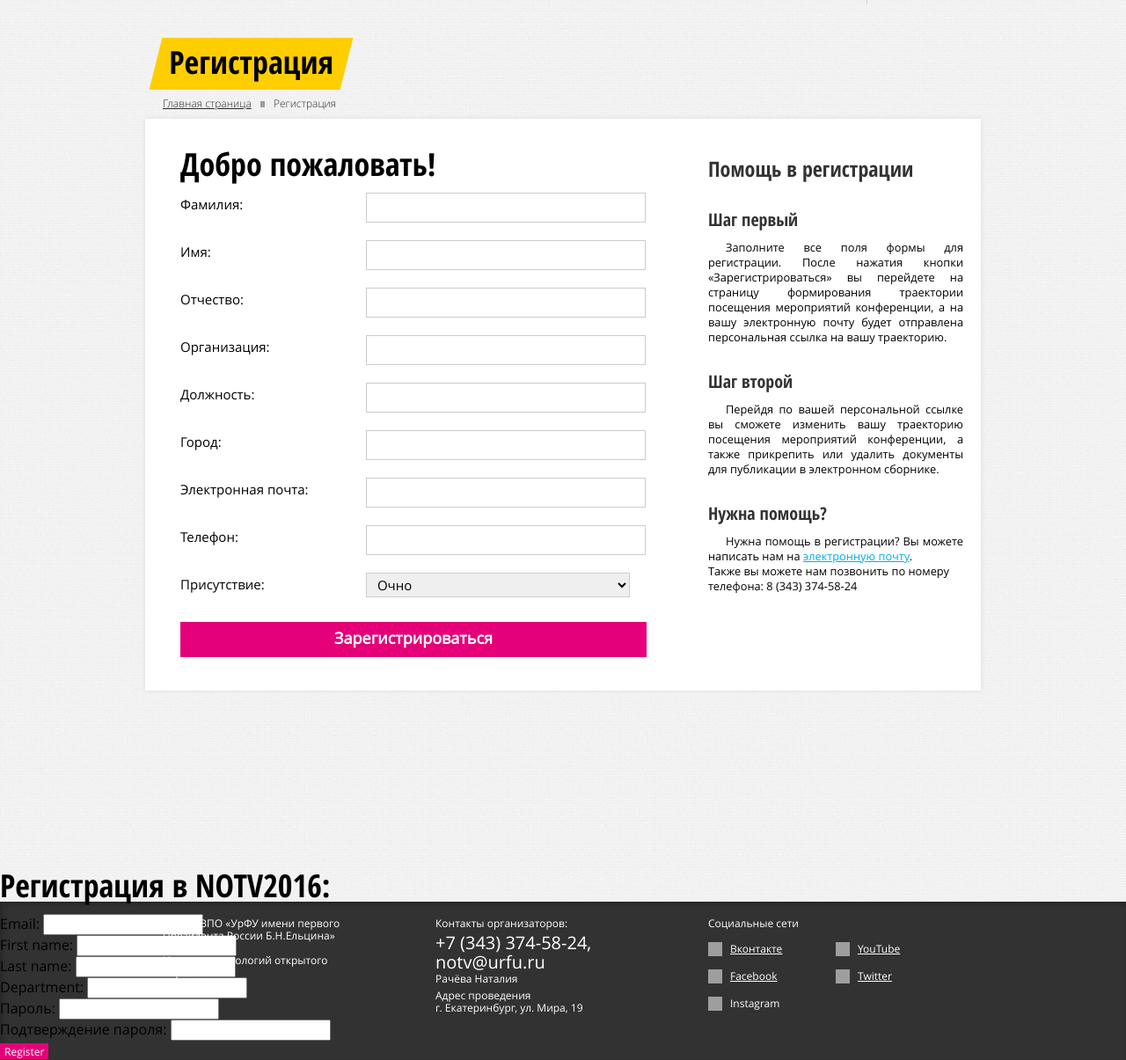
After one commit to MasterGowen/NOTV2016, a Django app: template notv2016/templates/users/register1.html in a window 1280 px wide. The commit adds this page. Shown: the part 981-2186 px from the top of the page at 88% size. Run offline with Django 3.2, Linux system fonts and the light colour scheme; the template is opened without the code that fills it: values that come from a table or form of the project are taken from there, others are empty; some libraries are stand-ins or nearby versions; grey boxes are pictures that could not be loaded.

Commit message:
Форма

```diff
--- a/notv2016/notv2016/settings.py
+++ b/notv2016/notv2016/settings.py
@@ -139,12 +139,11 @@ STATICFILES_DIRS = (
     os.path.join(BASE_DIR, "static"),
 )
 
-STATICFILES_STORAGE = 'pipeline.storage.PipelineCachedStorage'
 
 STATICFILES_FINDERS = (
     'django.contrib.staticfiles.finders.FileSystemFinder',
     'django.contrib.staticfiles.finders.AppDirectoriesFinder',
-    'pipeline.finders.PipelineFinder',
+
 )
 
 STATIC_ROOT = '/static/'
--- a/notv2016/templates/users/base.html
+++ b/notv2016/templates/users/base.html
@@ -60,12 +60,9 @@
                                 <input class="header-search-button" type="submit" value="Найти" />
                             </form>
 <ul class="submenu" style="width: 434px;">
-                            <li class=""><a href="http://notv.urfu.ru/ru/article/program">Программа конференции</a></li>
-                            <li class=""><a href="http://notv.urfu.ru/ru/article/event">Мероприятия</a></li>
-                            <li class=""><a href="http://notv.urfu.ru/ru/article/mk_s_opisaniem">Мастер-классы</a></li>
-                            <li class=""><a href="http://notv.urfu.ru/ru/article/competition">Конкурс</a></li>
+                            <li class=""><a href="http://notv.urfu.ru/ru/article/program">Направления работы</a></li>
+                            <li class=""><a href="http://notv.urfu.ru/ru/article/contacts">Контакты</a></li>
                             <li class=""><a href="http://notv.urfu.ru/ru/article/accommodation">Размещение в гостинице</a></li>
-                            <li class=""><a href="http://notv.urfu.ru/ru/article/contacts">Контакты</a></li>
                                             </ul>
                         </div>
                     </div>
--- /dev/null
+++ b/notv2016/templates/users/register1.html
@@ -0,0 +1,228 @@
+{% extends "base.html" %}
+
+{% block content %}
+<div class="for-footer">
+    <div class="main-title">
+        <h1><span class="in"><span>Регистрация</span></span></h1>
+    </div>
+    <div class="section breadcrumbs">
+        <div class="row">
+            <div class="col3">
+                <span class="breadcrumbs-item">
+                    <a href="http://notv.urfu.ru/ru">Главная страница</a>
+                </span>
+                <span class="divide">/</span>
+                <span class="breadcrumbs-item">
+                    <a href="" class="no-underline"><span>Регистрация</span></a>
+                </span>
+            </div>
+        </div>
+    </div>
+
+<div class="section content">
+   <div class="row">
+
+      <div class="col2 lea_alex">
+                  <header>
+                    <h1 class="title">
+                      <span class="title-super">Добро пожаловать!</span>
+                    </h1>
+                  </header>
+
+
+    <form action="" method="post">
+
+        <input type="hidden" name="csrfmiddlewaretoken" value="J5fbaEHw6yGZyjMXMuDUW58N4P5X1C1Z">
+
+        <div class="cont-input">
+        <label for="id_f">Фамилия:</label>
+        <input id="id_f" maxlength="1024" name="f" type="text">
+        </div>
+
+        <div class="cont-input">
+        <label for="id_i">Имя:</label>
+        <input id="id_i" maxlength="1024" name="i" type="text">
+        </div>
+
+        <div class="cont-input">
+        <label for="id_o">Отчество:</label>
+        <input id="id_o" maxlength="1024" name="o" type="text">
+        </div>
+
+        <div class="cont-input">
+        <label for="id_org">Организация:</label>
+        <input id="id_org" maxlength="1024" name="org" type="text">
+        </div>
+
+        <div class="cont-input">
+        <label for="id_job">Должность:</label>
+        <input id="id_job" maxlength="1024" name="job" type="text">
+        </div>
+
+        <div class="cont-input">
+        <label for="id_city">Город:</label>
+        <input id="id_city" maxlength="1024" name="city" type="text">
+        </div>
+
+        <div class="cont-input">
+        <label for="id_email">Электронная почта:</label>
+        <input id="id_email" maxlength="1024" name="email" type="email">
+        </div>
+
+        <div class="cont-input">
+        <label for="id_tel">Телефон:</label>
+        <input id="id_tel" maxlength="1024" name="tel" type="text">
+        </div>
+
+        <div class="cont-input">
+        <label for="id_status">Присутствие:</label>
+        <select id="id_status" name="status">
+            <option value="online">Заочно</option>
+            <option value="offline" selected="selected">Очно</option>
+        </select>
+        </div>
+
+
+        <div class="cont-input cont-btn">
+            <input name="submit" id="submit" class="button_create" value="Зарегистрироваться" type="submit">
+        </div>
+
+
+    </form>
+
+
+            </div>
+                <div class="col">
+                                      <aside role="complementary">
+
+
+
+
+
+
+<style>
+.smaller {
+  font-size:80%;
+}
+.gray {
+  color: #333;
+}
+
+.smaller-header {
+  font-size: 20px;
+}
+.justify {
+  text-align: justify;
+  text-indent: 20px;
+}
+</style>
+
+
+<div class="smaller">
+
+<header>
+  <h3 class="sr gray">Помощь в регистрации</h3>
+</header>
+  <div class="cta cta-welcome">
+    <h3 class="gray smaller-header">Шаг первый</h3>
+    <p class="justify">
+      Заполните все поля формы для регистрации. После нажатия кнопки «Зарегистрироваться» вы перейдете на страницу формирования траектории посещения мероприятий конференции, а на вашу электронную почту будет отправлена персональная ссылка на вашу траекторию.
+    </p>
+  </div>
+
+
+<div class="cta cta-nextsteps">
+  <h3 class="gray smaller-header">Шаг второй</h3>
+    <p class="justify">
+
+      Перейдя по вашей персональной ссылке вы сможете изменить вашу траекторию посещения мероприятий конференции, а также прикрепить или удалить документы для публикации в электронном сборнике.
+    </p>
+
+</div>
+
+
+  <div class="cta cta-help">
+    <h3 class="gray smaller-header">Нужна помощь?</h3>
+    <p class="justify">Нужна помощь в регистрации? Вы можете написать нам на <a href="mailto:notv@urfu.ru?subject=Нужна помощь в регистрации">электронную почту</a>.</p>
+    <p>Tакже вы можете нам позвонить по  номеру телефона: 8 (343) 374-58-24</p>
+  </div>
+
+</div>
+
+  </aside>
+
+    </div>
+  </div>
+</div> <!-- /for-footer -->
+</div>
+
+
+<div class="container">
+    <h1 class="ui teal medium header">Регистрация в NOTV2016:</h1>
+    <div class="ui fluid error form segment">
+
+        {% if form.non_field_errors %}
+        {% for error in form.non_field_errors %}
+        <div class="ui error message">
+            <div class="header">Ошибка!</div>
+            <p>Введите корректные электронную почту и пароль.</p>
+        </div>
+        {% endfor %}
+        {% endif %}
+
+        {% if form.errors and not form.non_field_errors %}
+        <div class="ui error message">
+            <div class="header">Ошибка!</div>
+            <p>Что-то пошло не так...</p>
+        </div>
+        {% endif %}
+
+        <form method="post" action="register/">
+            {% csrf_token %}
+
+            <div class="ui teal segment">
+                <div class="required field">
+                    <label>{{ form.email.label_tag }}</label>
+                    {{ form.email }}
+                </div>
+            </div>
+
+            <div class="ui teal segment">
+                <div class="two fields">
+                    <div class="field">
+                        <label>{{ form.first_name.label_tag }}</label>
+                        {{ form.first_name }}
+                    </div>
+
+                    <div class="field">
+                        <label>{{ form.last_name.label_tag }}</label>
+                        {{ form.last_name }}
+                    </div>
+                </div>
+            </div>
+
+            <div class="ui teal segment">
+                <div class="field">
+                    <label>{{ form.department.label_tag }}</label>
+                    {{ form.department }}
+                </div>
+            </div>
+
+            <div class="ui teal segment">
+                <div class="required field">
+                    <label>{{ form.password1.label_tag }}</label>
+                    {{ form.password1 }}
+                </div>
+                <div class="required field">
+                    <label>{{ form.password2.label_tag }}</label>
+                    {{ form.password2 }}
+                </div>
+            </div>
+
+            <input class="ui teal submit button" type="submit" value="Register"/>
+            <input type="hidden" name="next" value="/" />
+        </form>
+    </div>
+</div>
+
+{% endblock %}
```
Also changed, not shown: notv2016/templates/users/register.html (deleted, +0 -73 lines).
